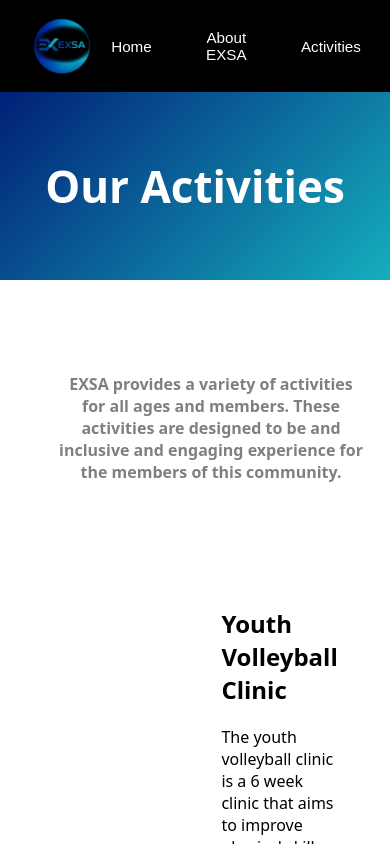
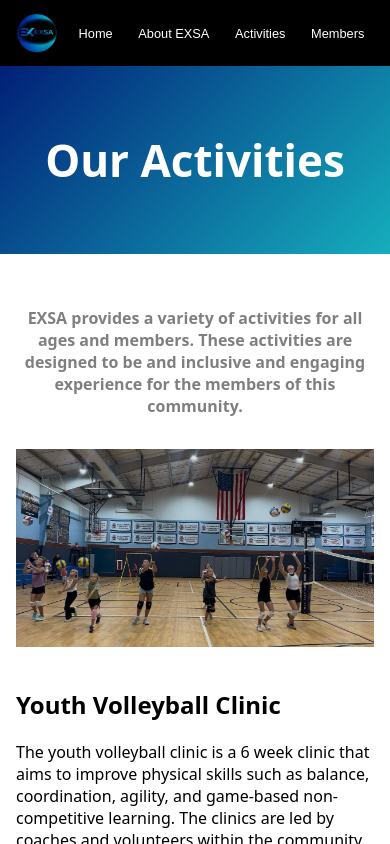
Before and after one commit to delamaterj/EXSA, a React (Vite) app in the folder client/: page /About in a window 390 px wide. Both pictures are taken after a click on the button "Activities". Built offline with nearby package versions, Linux system fonts and the light colour scheme.

Commit message:
updated css to account for mobile development

```diff
--- a/client/src/App.css
+++ b/client/src/App.css
@@ -1,3 +1,8 @@
+/*global*/
+* {
+  box-sizing: border-box;
+}
+
 html, body, #root {
   height: 100%;
   width: 100%;
@@ -21,11 +26,9 @@
   --space-xl: 64px;
 
   --radius-md: 8px;
-  min-height: 100vh;
-  display: flex;
-  flex-direction: column;
 }
 
+/*layout*/
 .layout {
   display: flex;
   flex-direction: column;
@@ -40,6 +43,7 @@
   margin: 0 auto;
 }
 
+/*nav*/
 nav {
   display: flex;
   align-items: center;
@@ -48,26 +52,12 @@
   background: var(--color-dark);
   color: var(--color-light);
   box-shadow: 0 2px 8px rgba(0,0,0,0.08);
+  flex-wrap: wrap;
 }
 
-.backdrop {
-  padding: var(--space-xl) var(--space-lg);
-  background: linear-gradient(135deg, #011F77, #15AEBD);
-  color: white;
-  text-align: center;
-}
-
-.backdrop h1 {
-  margin: 0;
-  font-size: 2.75rem;
-}
-
-footer {
-  background: var(--color-dark);
-  color: var(--color-light);
-  text-align: center;
-  padding: var(--space-lg);
-  font-size: 0.9rem;
+.logo {
+  height: 60px;
+  width: auto;
 }
 
 .nav-links {
@@ -77,7 +67,7 @@
 
 .btn {
   padding: 0.6rem 1.2rem;
-  border-radius: 8px;
+  border-radius: var(--radius-md);
   border: none;
   font-size: 0.95rem;
   font-weight: 500;
@@ -91,7 +81,6 @@
   background: #2e6cf6;
   color: white;
 }
-
 .btn-primary:hover {
   background: #1c3faa;
   transform: translateY(-2px);
@@ -101,7 +90,6 @@
   background: #eaeefc;
   color: #2e6cf6;
 }
-
 .btn-secondary:hover {
   background: #d6defc;
 }
@@ -110,9 +98,30 @@
   background: transparent;
   color: white;
 }
-
 .btn-ghost:hover {
   background: rgba(255,255,255,0.1);
+}
+
+/*backdrop*/
+.backdrop {
+  padding: var(--space-xl) var(--space-lg);
+  background: linear-gradient(135deg, #011F77, #15AEBD);
+  color: white;
+  text-align: center;
+}
+
+.backdrop h1 {
+  margin: 0;
+  font-size: 2.75rem;
+}
+
+/*footer*/
+footer {
+  background: var(--color-dark);
+  color: var(--color-light);
+  text-align: center;
+  padding: var(--space-lg);
+  font-size: 0.9rem;
 }
 
 .social-links {
@@ -127,23 +136,21 @@
   height: 32px;
   transition: transform 0.2s ease;
 }
-
 .social-icon:hover {
   transform: scale(1.1);
 }
 
+/*sponsors*/
 .sponsors {
   text-align: center;
   padding: 2rem 1rem;
   background-color: #f5f5f5;
 }
-
 .sponsors h2 {
   margin-bottom: 1rem;
   font-size: 1.5rem;
   color: #222;
 }
-
 .sponsor-logos {
   display: flex;
   flex-wrap: wrap;
@@ -151,23 +158,17 @@
   gap: 1.5rem;
   align-items: center;
 }
-
 .sponsor-logo {
-  height: 60px; /*adj*/
+  height: 60px;
   width: auto;
   object-fit: contain;
   transition: transform 0.2s ease;
 }
-
 .sponsor-logo:hover {
-  transform: scale(1.05); /*hover*/
+  transform: scale(1.05);
 }
 
-.logo {
-  height: 60px;
-  width: auto;
-}
-
+/*members*/
 .members-container {
   width: 100%;
   max-width: 1100px;
@@ -190,7 +191,6 @@
   width: 250px;
   height: 250px;
   object-fit: cover;
-  /*border-radius: 12px;*/
 }
 
 .member-info h2 {
@@ -209,35 +209,13 @@
   color: #333;
 }
 
-.fade-section {
-  opacity: 0;
-  transform: translateY(40px);
-  transition: opacity 0.6s ease, transform 0.6s ease;
-}
-
-.fade-section.visible {
-  opacity: 1;
-  transform: translateY(0);
-}
-
-.header-p {
-  text-align: center;
-  padding: 40px;
-  opacity: 0.5;
-}
-
-.about-image img {
-  width: 600px;
-  height: 400px;
-  object-fit: cover;
-}
-
+/*activities*/
 .activity-card {
   display: flex;
   align-items: center;
   justify-content: space-between;
   gap: 4rem;
-  margin: 4rem;
+  margin: 4rem 0;
 }
 
 .activity-card.reverse {
@@ -247,4 +225,96 @@
 .activity-image img {
   width: 99%;
   height: 99%;
+  object-fit: cover;
 }
+
+/*about*/
+.about-image img {
+  width: 600px;
+  height: 400px;
+  object-fit: cover;
+}
+
+/*header*/
+.header-p {
+  text-align: center;
+  margin-bottom: 1rem;
+  opacity: 0.5;
+}
+
+/*fade-in*/
+.fade-section {
+  opacity: 0;
+  transform: translateY(40px);
+  transition: opacity 0.6s ease, transform 0.6s ease;
+}
+.fade-section.visible {
+  opacity: 1;
+  transform: translateY(0);
+}
+
+/*mobile*/
+@media (max-width: 768px) {
+
+  main {
+    padding: 2rem 1rem;
+  }
+
+  nav {
+    padding: 0.75rem 1rem;
+  }
+  .nav-links {
+    flex-wrap: wrap;
+    gap: 0.4rem;
+    justify-content: flex-end;
+  }
+  .btn {
+    font-size: 0.8rem;
+    padding: 0.35rem 0.6rem;
+  }
+  .logo {
+    height: 42px;
+  }
+
+  .member-card,
+  .member-card.reverse {
+    flex-direction: column;
+    text-align: center;
+    gap: 1rem;
+    margin-bottom: 2.5rem;
+  }
+  .member-image {
+    width: 100%;
+    display: flex;
+    justify-content: center;
+  }
+  .member-image img {
+    width: 70%;
+    max-width: 220px;
+    height: auto;
+  }
+  .member-info {
+    width: 100%;
+    padding: 0 1rem;
+  }
+
+  .about-image img {
+    width: 100%;
+    height: auto;
+  }
+
+  .activity-card,
+  .activity-card.reverse {
+    flex-direction: column;
+    margin: 2rem 0;
+    gap: 1rem;
+  }
+  .activity-image,
+  .activity-image img {
+    width: 100%;
+    height: auto;
+  }
+  .activity-info {
+    width: 100%;
+  }
+}
--- a/client/src/App.tsx
+++ b/client/src/App.tsx
@@ -144,6 +144,40 @@
       </Layout>
       }
       />
+        <Route
+        path="/Activities"
+        element={
+          <Layout pageTitle ="EXSA - Activities" heroText="Our Activities">
+            <main className="members-container">
+              <FadeInSection>
+                <h4 className="header-p">EXSA provides a variety of activities for all ages and members. These activities are designed to be and inclusive and engaging experience for the members of this community.</h4>
+              </FadeInSection>
+            {activities.map((activity, index) => (
+              <FadeInSection key={activity.name}>
+                <div
+                key={activity.name}
+                className={`activity-card ${
+                index % 2 === 0 ? "normal" : "reverse"
+                }`}
+                >
+                  <div className="activity-image">
+                    <FadeInSection delay={150}>
+                      <img src={activity.image} alt={activity.name} />
+                    </FadeInSection>
+                  </div>
+                  <div className="activity-info">
+                    <FadeInSection delay={300}>
+                      <h2>{activity.name}</h2>
+                      <p>{activity.description}</p>
+                    </FadeInSection>
+                  </div>
+                </div>
+              </FadeInSection>
+            ))}
+          </main>
+          </Layout>
+        }
+      />
       <Route
       path="/Members"
       element={
@@ -172,38 +206,6 @@
         </Layout>
         }
         />
-        <Route
-        path="/Activities"
-        element={
-          <Layout pageTitle ="EXSA - Activities" heroText="Our Activities">
-            <main className="members-container">
-              <h4 className="header-p">EXSA provides a variety of activities for all ages and members. These activities are designed to be and inclusive and engaging experience for the members of this community.</h4>
-            {activities.map((activity, index) => (
-              <FadeInSection key={activity.name}>
-                <div
-                key={activity.name}
-                className={`activity-card ${
-                index % 2 === 0 ? "normal" : "reverse"
-                }`}
-                >
-                  <div className="activity-image">
-                    <FadeInSection delay={150}>
-                      <img src={activity.image} alt={activity.name} />
-                    </FadeInSection>
-                  </div>
-                  <div className="activity-info">
-                    <FadeInSection delay={300}>
-                      <h2>{activity.name}</h2>
-                      <p>{activity.description}</p>
-                    </FadeInSection>
-                  </div>
-                </div>
-              </FadeInSection>
-            ))}
-          </main>
-          </Layout>
-        }
-      />
     </Routes>
   );
 }
```
